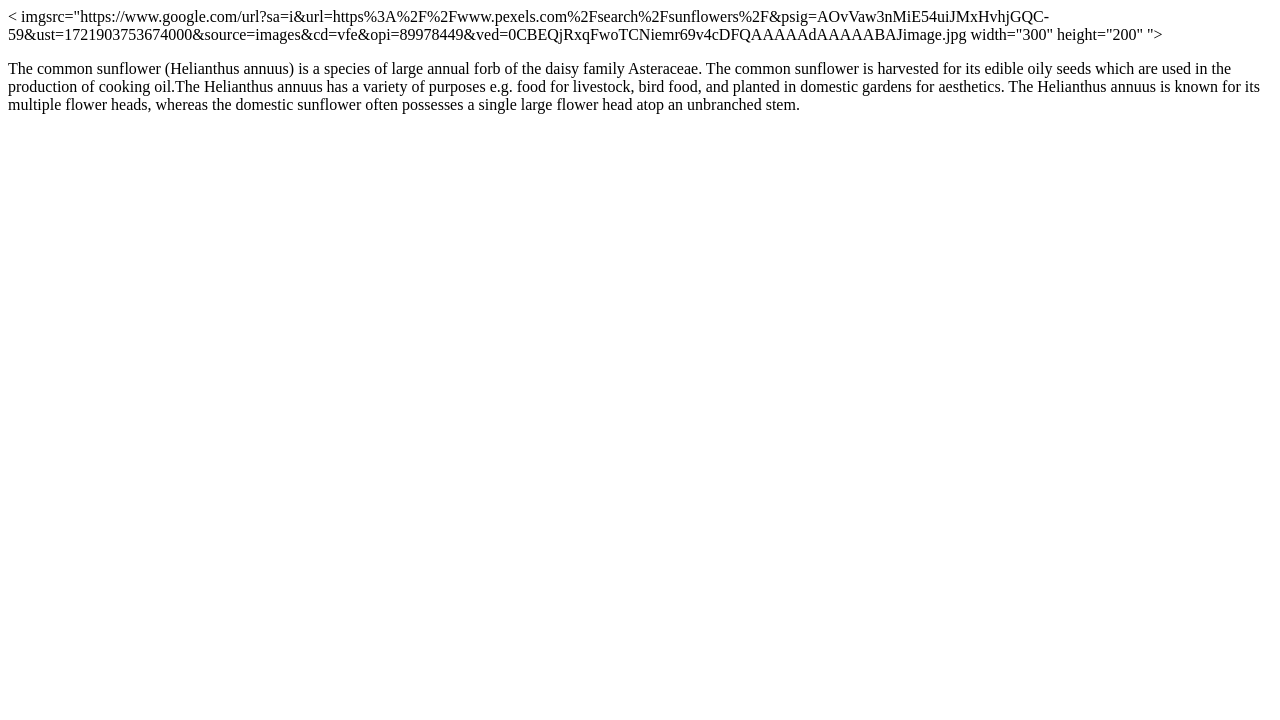
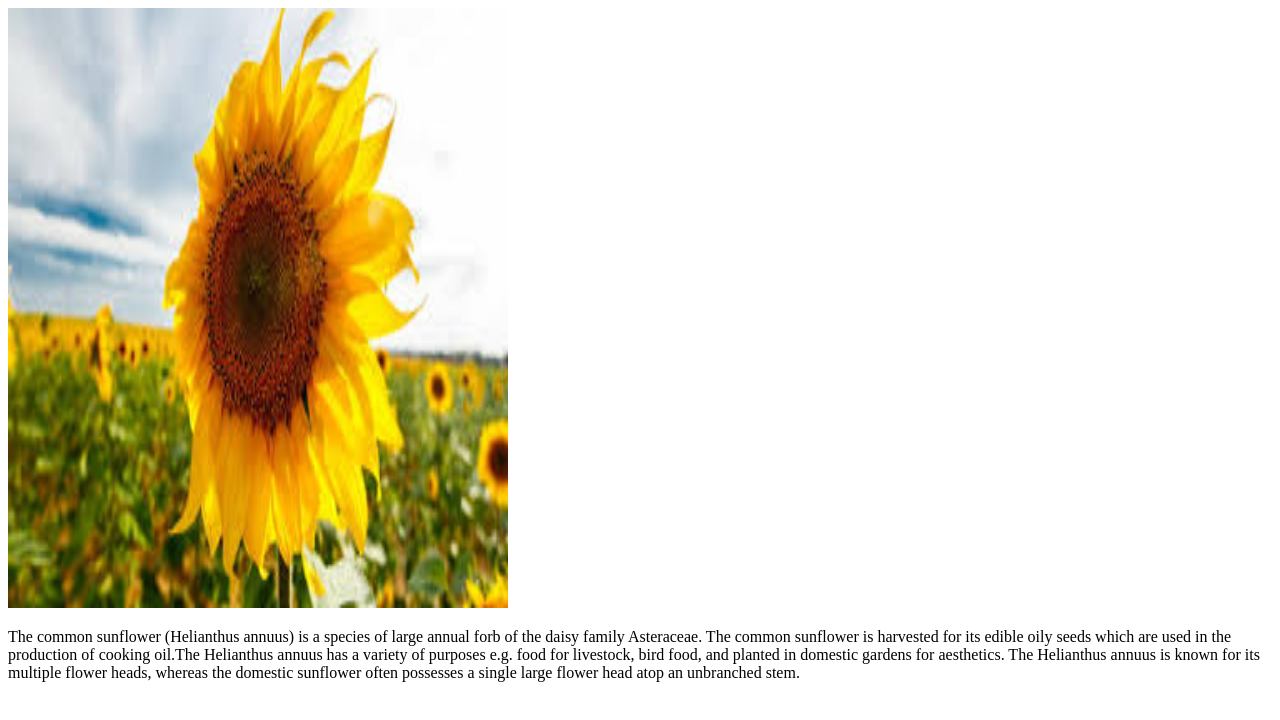
Before and after one commit to pavanmallanagoudar26/pavanrm123, a plain HTML site: page index.html in a window 1280 px wide. Drawn offline with Linux system fonts and the light colour scheme.

Commit message:
Update index.html

```diff
--- a/index.html
+++ b/index.html
@@ -7,7 +7,7 @@
 
 </head>
 <body>
-  < imgsrc="https://www.google.com/url?sa=i&url=https%3A%2F%2Fwww.pexels.com%2Fsearch%2Fsunflowers%2F&psig=AOvVaw3nMiE54uiJMxHvhjGQC-59&ust=1721903753674000&source=images&cd=vfe&opi=89978449&ved=0CBEQjRxqFwoTCNiemr69v4cDFQAAAAAdAAAAABAJimage.jpg width="300" height="200" ">
+  <img src="images.jfif" alt="Girl in a jacket" width="500" height="600">
     <p>The common sunflower (Helianthus annuus) is a species of large annual forb of the daisy family Asteraceae. The common sunflower is harvested for its edible oily seeds which are used in the production of cooking oil.The Helianthus annuus has a variety of purposes e.g. food for livestock, bird food, and planted in domestic gardens for aesthetics. The Helianthus annuus is known for its multiple flower heads, whereas the domestic sunflower often possesses a single large flower head atop an unbranched stem.</p>
 </body>
 </html>
```
